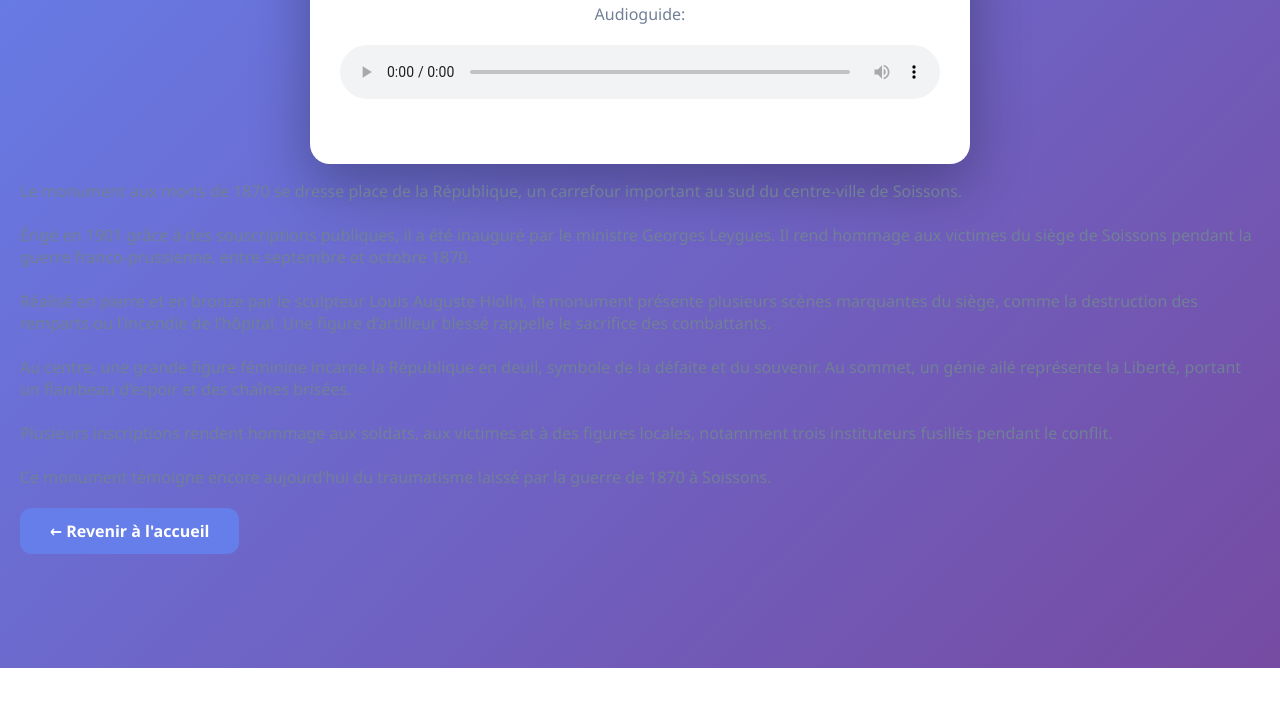
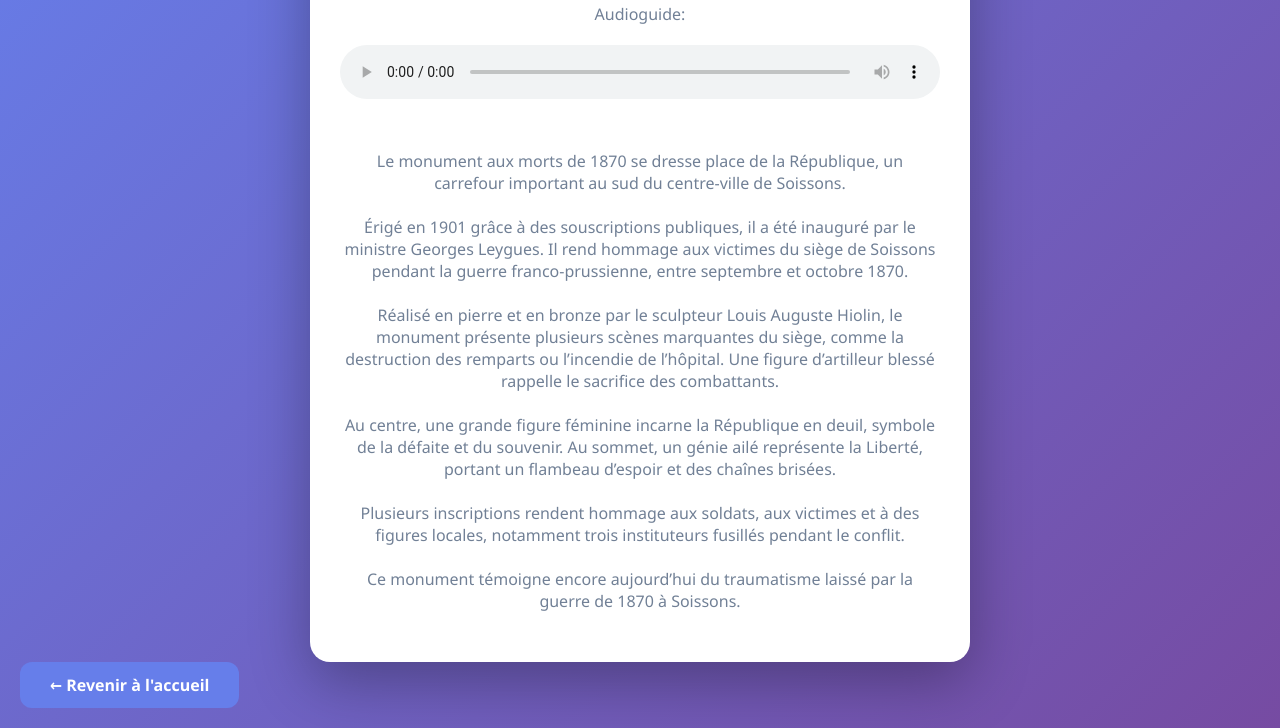
Before and after one commit to Transmettre/placedelarepublique, a plain HTML site: page fr.html in a window 1280 px wide. Shown: the part 172-900 px from the top of the page. Before the commit the page ends 840 px from the top, so only its background shows below. Drawn offline with Linux system fonts and the light colour scheme.

Commit message:
Update fr.html

```diff
--- a/fr.html
+++ b/fr.html
@@ -83,16 +83,15 @@
       <source src="audio/es.mp3" type="audio/mpeg">
       Le navigateur ne supporte pas le lecteur.
     </audio>
-  </div>
-    <div class="texte">
-<p> Le monument aux morts de 1870 se dresse place de la République, un carrefour important au sud du centre-ville de Soissons.
+    <p> Le monument aux morts de 1870 se dresse place de la République, un carrefour important au sud du centre-ville de Soissons.
   </br></br>Érigé en 1901 grâce à des souscriptions publiques, il a été inauguré par le ministre Georges Leygues. Il rend hommage aux victimes du siège de Soissons pendant la guerre franco-prussienne, entre septembre et octobre 1870.
  </br></br>Réalisé en pierre et en bronze par le sculpteur Louis Auguste Hiolin, le monument présente plusieurs scènes marquantes du siège, comme la destruction des remparts ou l’incendie de l’hôpital. Une figure d’artilleur blessé rappelle le sacrifice des combattants.
  </br></br>Au centre, une grande figure féminine incarne la République en deuil, symbole de la défaite et du souvenir. Au sommet, un génie ailé représente la Liberté, portant un flambeau d’espoir et des chaînes brisées.
  </br></br>Plusieurs inscriptions rendent hommage aux soldats, aux victimes et à des figures locales, notamment trois instituteurs fusillés pendant le conflit.
  </br></br>Ce monument témoigne encore aujourd’hui du traumatisme laissé par la guerre de 1870 à Soissons.
 </p>
-    </div>
+  </div>
+
     <a href="index.html" class="btn-back">← Revenir à l'accueil</a>
 
   </div>
```
